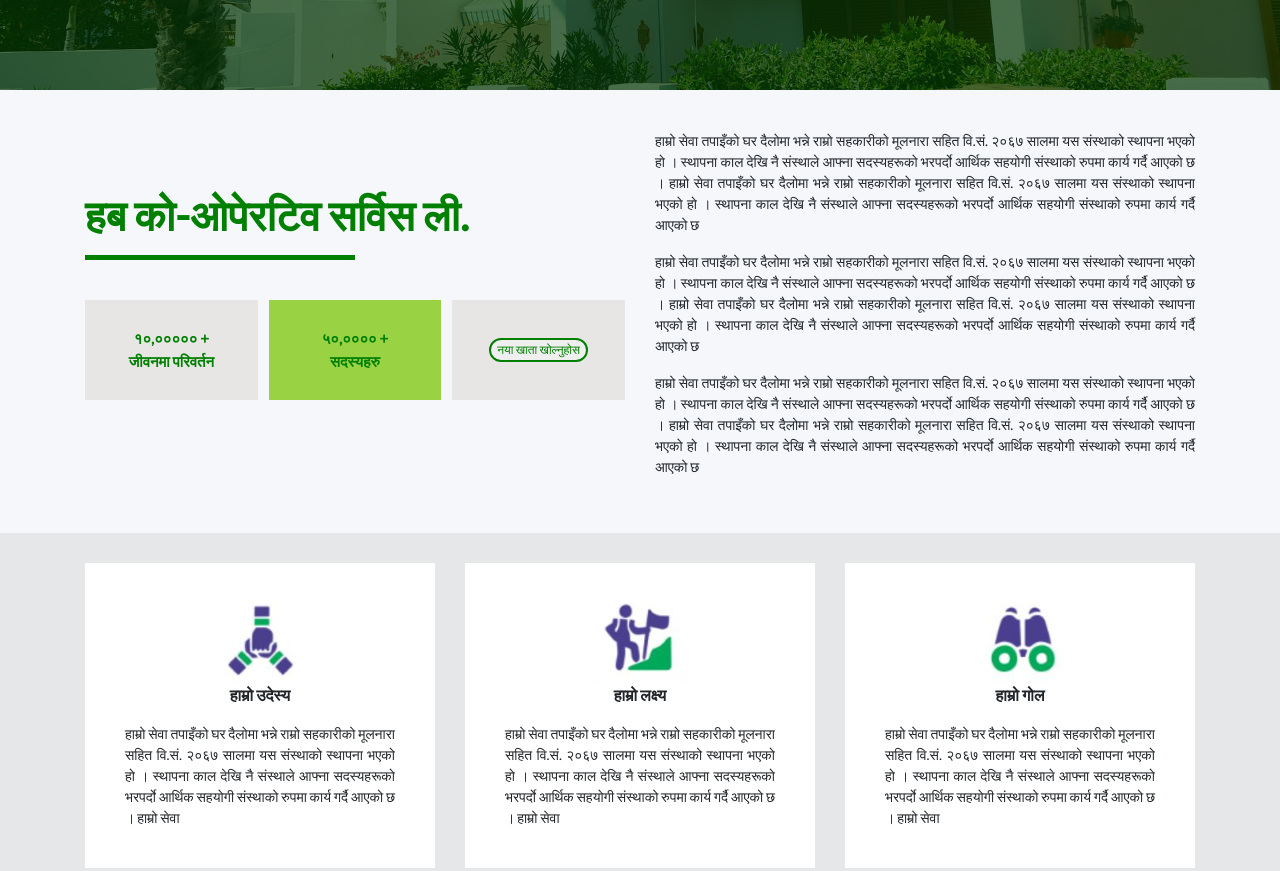
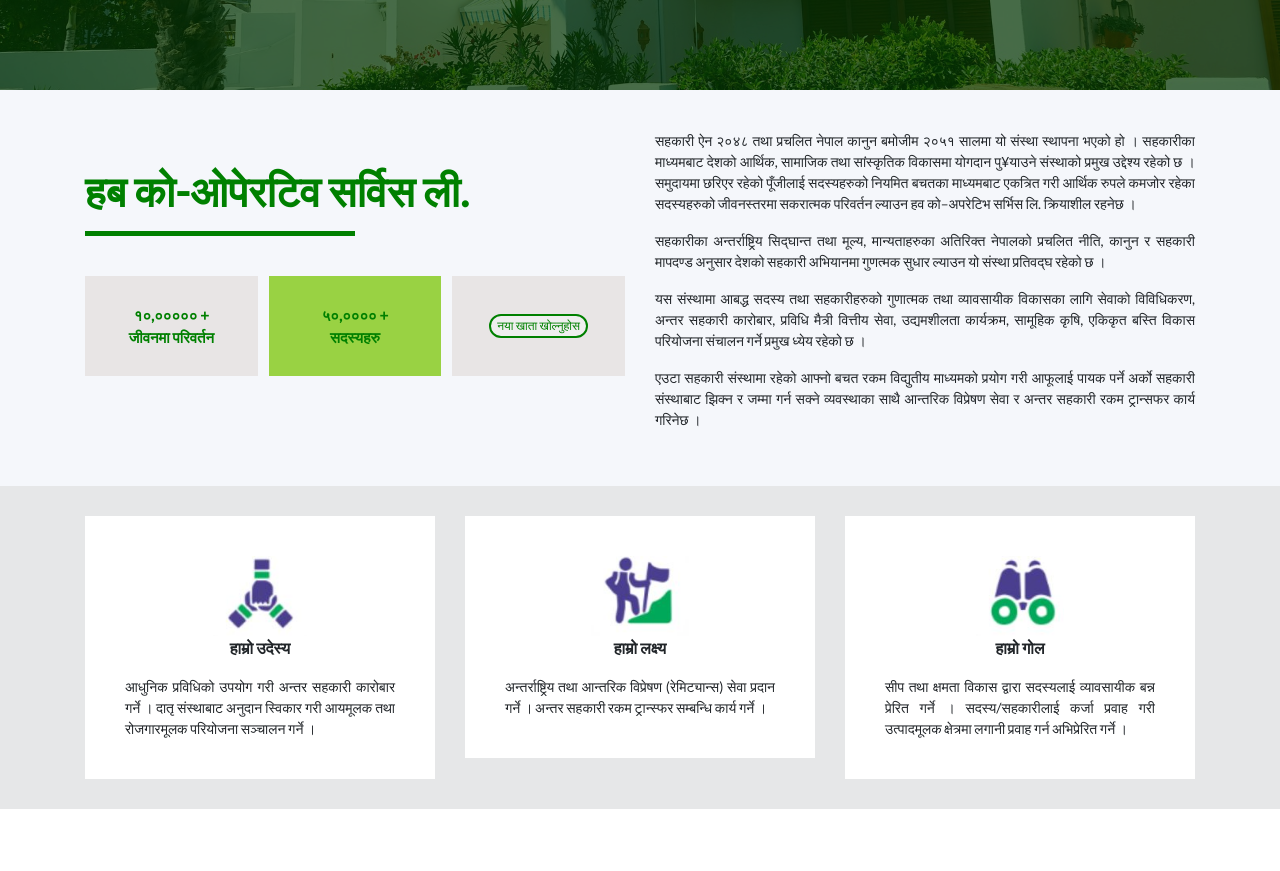
Before and after one commit to diwasp1/hubremitfinal, a plain HTML site: page about.html in a window 1280 px wide. Shown: the part 720-1591 px from the top of the page. Drawn offline with nearby package versions, Linux system fonts and the light colour scheme.

Commit message:
new-commit

```diff
--- a/about.html
+++ b/about.html
@@ -164,34 +164,16 @@
                     <div class="col-md-6">
                       <div class="about-us-description">
                         <p>
-                          हाम्रो सेवा तपाइँको घर दैलोमा भन्ने राम्रो सहकारीको मूलनारा
-                          सहित वि.सं. २०६७ सालमा यस संस्थाको स्थापना भएको हो । स्थापना
-                          काल देखि नै संस्थाले आफ्ना सदस्यहरूको भरपर्दो आर्थिक सहयोगी
-                          संस्थाको रुपमा कार्य गर्दै आएको छ । हाम्रो सेवा तपाइँको घर
-                          दैलोमा भन्ने राम्रो सहकारीको मूलनारा सहित वि.सं. २०६७ सालमा यस
-                          संस्थाको स्थापना भएको हो । स्थापना काल देखि नै संस्थाले आफ्ना
-                          सदस्यहरूको भरपर्दो आर्थिक सहयोगी संस्थाको रुपमा कार्य गर्दै
-                          आएको छ
+							सहकारी ऐन २०४८ तथा प्रचलित नेपाल कानुन बमोजीम २०५१ सालमा यो संस्था स्थापना भएको हो । सहकारीका माध्यमबाट देशको आर्थिक, सामाजिक तथा सांस्कृतिक विकासमा योगदान पु¥याउने संस्थाको प्रमुख उद्देश्य रहेको छ । समुदायमा छरिएर रहेको पूँजीलाई सदस्यहरुको नियमित बचतका माध्यमबाट एकत्रित गरी आर्थिक रुपले कमजोर रहेका सदस्यहरुको जीवनस्तरमा सकरात्मक परिवर्तन ल्याउन हव को–अपरेटिभ सर्भिस लि. क्रियाशील रहनेछ ।
                         </p>
                         <p>
-                          हाम्रो सेवा तपाइँको घर दैलोमा भन्ने राम्रो सहकारीको मूलनारा
-                          सहित वि.सं. २०६७ सालमा यस संस्थाको स्थापना भएको हो । स्थापना
-                          काल देखि नै संस्थाले आफ्ना सदस्यहरूको भरपर्दो आर्थिक सहयोगी
-                          संस्थाको रुपमा कार्य गर्दै आएको छ । हाम्रो सेवा तपाइँको घर
-                          दैलोमा भन्ने राम्रो सहकारीको मूलनारा सहित वि.सं. २०६७ सालमा यस
-                          संस्थाको स्थापना भएको हो । स्थापना काल देखि नै संस्थाले आफ्ना
-                          सदस्यहरूको भरपर्दो आर्थिक सहयोगी संस्थाको रुपमा कार्य गर्दै
-                          आएको छ
+							सहकारीका अन्तर्राष्ट्रिय सिद्घान्त तथा मूल्य, मान्यताहरुका अतिरिक्त नेपालको प्रचलित नीति, कानुन र सहकारी मापदण्ड अनुसार देशको सहकारी अभियानमा गुणत्मक सुधार ल्याउन यो संस्था प्रतिवद्घ रहेको छ ।
                         </p>
                         <p>
-                          हाम्रो सेवा तपाइँको घर दैलोमा भन्ने राम्रो सहकारीको मूलनारा
-                          सहित वि.सं. २०६७ सालमा यस संस्थाको स्थापना भएको हो । स्थापना
-                          काल देखि नै संस्थाले आफ्ना सदस्यहरूको भरपर्दो आर्थिक सहयोगी
-                          संस्थाको रुपमा कार्य गर्दै आएको छ । हाम्रो सेवा तपाइँको घर
-                          दैलोमा भन्ने राम्रो सहकारीको मूलनारा सहित वि.सं. २०६७ सालमा यस
-                          संस्थाको स्थापना भएको हो । स्थापना काल देखि नै संस्थाले आफ्ना
-                          सदस्यहरूको भरपर्दो आर्थिक सहयोगी संस्थाको रुपमा कार्य गर्दै
-                          आएको छ
+							यस संस्थामा आबद्ध सदस्य तथा सहकारीहरुको गुणात्मक तथा व्यावसायीक विकासका लागि सेवाको विविधिकरण, अन्तर सहकारी कारोबार, प्रविधि मैत्री वित्तीय सेवा, उद्यमशीलता कार्यक्रम, सामूहिक कृषि, एकिकृत बस्ति विकास परियोजना संचालन गर्ने प्रमुख ध्येय रहेको छ ।
+						</p>
+						<p>
+							एउटा सहकारी संस्थामा रहेको आफ्नो बचत रकम विद्युतीय माध्यमको प्रयोग गरी आफूलाई पायक पर्ने अर्को सहकारी संस्थाबाट झिक्न र जम्मा गर्न सक्ने व्यवस्थाका साथै आन्तरिक विप्रेषण सेवा र अन्तर सहकारी रकम ट्रान्सफर कार्य गरिनेछ ।
                         </p>
                       </div>
                     </div>
@@ -208,10 +190,7 @@
                         </div>
                         <p>हाम्रो उदेस्य</p>
                         <div class="our-moto-text">
-                          हाम्रो सेवा तपाइँको घर दैलोमा भन्ने राम्रो सहकारीको मूलनारा
-                          सहित वि.सं. २०६७ सालमा यस संस्थाको स्थापना भएको हो । स्थापना
-                          काल देखि नै संस्थाले आफ्ना सदस्यहरूको भरपर्दो आर्थिक सहयोगी
-                          संस्थाको रुपमा कार्य गर्दै आएको छ । हाम्रो सेवा
+							आधुनिक प्रविधिको उपयोग गरी अन्तर सहकारी कारोबार गर्ने । दातृ संस्थाबाट अनुदान स्विकार गरी आयमूलक तथा रोजगारमूलक परियोजना सञ्चालन गर्ने ।
                         </div>
                       </div>
                     </div>
@@ -222,10 +201,7 @@
                         </div>
                         <p>हाम्रो लक्ष्य</p>
                         <div class="our-moto-text">
-                          हाम्रो सेवा तपाइँको घर दैलोमा भन्ने राम्रो सहकारीको मूलनारा
-                          सहित वि.सं. २०६७ सालमा यस संस्थाको स्थापना भएको हो । स्थापना
-                          काल देखि नै संस्थाले आफ्ना सदस्यहरूको भरपर्दो आर्थिक सहयोगी
-                          संस्थाको रुपमा कार्य गर्दै आएको छ । हाम्रो सेवा
+							अन्तर्राष्ट्रिय तथा आन्तरिक विप्रेषण (रेमिट्यान्स) सेवा प्रदान गर्ने । अन्तर सहकारी रकम ट्रान्स्फर सम्बन्धि कार्य गर्ने ।
                         </div>
                       </div>
                     </div>
@@ -236,10 +212,8 @@
                         </div>
                         <p>हाम्रो गोल</p>
                         <div class="our-moto-text">
-                          हाम्रो सेवा तपाइँको घर दैलोमा भन्ने राम्रो सहकारीको मूलनारा
-                          सहित वि.सं. २०६७ सालमा यस संस्थाको स्थापना भएको हो । स्थापना
-                          काल देखि नै संस्थाले आफ्ना सदस्यहरूको भरपर्दो आर्थिक सहयोगी
-                          संस्थाको रुपमा कार्य गर्दै आएको छ । हाम्रो सेवा
+							सीप तथा क्षमता विकास द्वारा सदस्यलाई व्यावसायीक बन्न प्रेरित गर्ने ।
+							सदस्य/सहकारीलाई कर्जा प्रवाह गरी उत्पादमूलक क्षेत्रमा लगानी प्रवाह गर्न अभिप्रेरित गर्ने ।
                         </div>
                       </div>
                     </div>
```
Also changed, not shown: contact.html (+6 -6 lines), index.html (+23 -22 lines).
